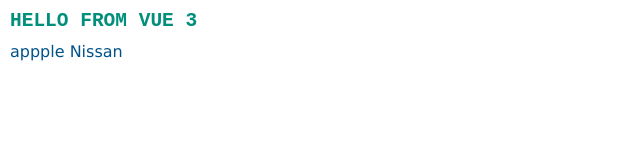
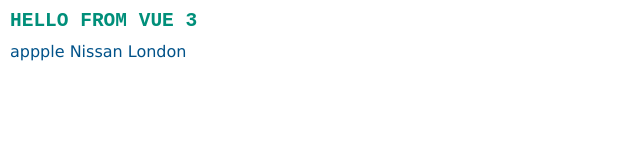
Before and after one commit to Tsumirez/Vue3-first-app, a website: page index.html in a window 1280 px wide. Shown: the full height of the page, 0-640 px from the left. Drawn offline with nearby package versions, Linux system fonts and the light colour scheme.

Commit message:
Setup function.
data function is not the only way to introduce new properties to the app's root component instance.
Alternative method for doing this is using a Vue 3 feature - setup function, which passes it's payload pretty much the same way as data - by returning object with new properies inside it.

The difference between the two lies in $data property. Setup properties are not added there, nor do they become proxies. They exist only as direct children of root component instance, and are not reactive by default. Changing their value will not cause html to be re-rendered to keep up with times.

Later that flaw will be tackled. For now it's important to realize that stuff displayed in moustache braces can have more than just one source.
And while on the subject - it's also good habit to keep stuff inside them as simple as possible. While lots of javascript expressions will work in them, it's best this pre-processing is done in other places, with moustache braces being used just to display result in cleanest way possible.

```diff
--- a/index.html
+++ b/index.html
@@ -16,12 +16,17 @@
 <body>
     <div id="vue_app">
         <h2 title="Vue.js 3">{{msg.toUpperCase()}}</h2>
-        <p>{{list[0]}} {{car.brand}}</p>
+        <p>{{list[0]}} {{car.brand}} {{city}}</p>
     </div>
     <script src="https://unpkg.com/vue@next"></script>
     <script>
         let app = Vue.createApp({
             //options object()
+            setup(){
+                return {
+                    city:'London'
+                }
+            },
             data(){
                 return {
                     msg:'Hello from Vue 3',
```
